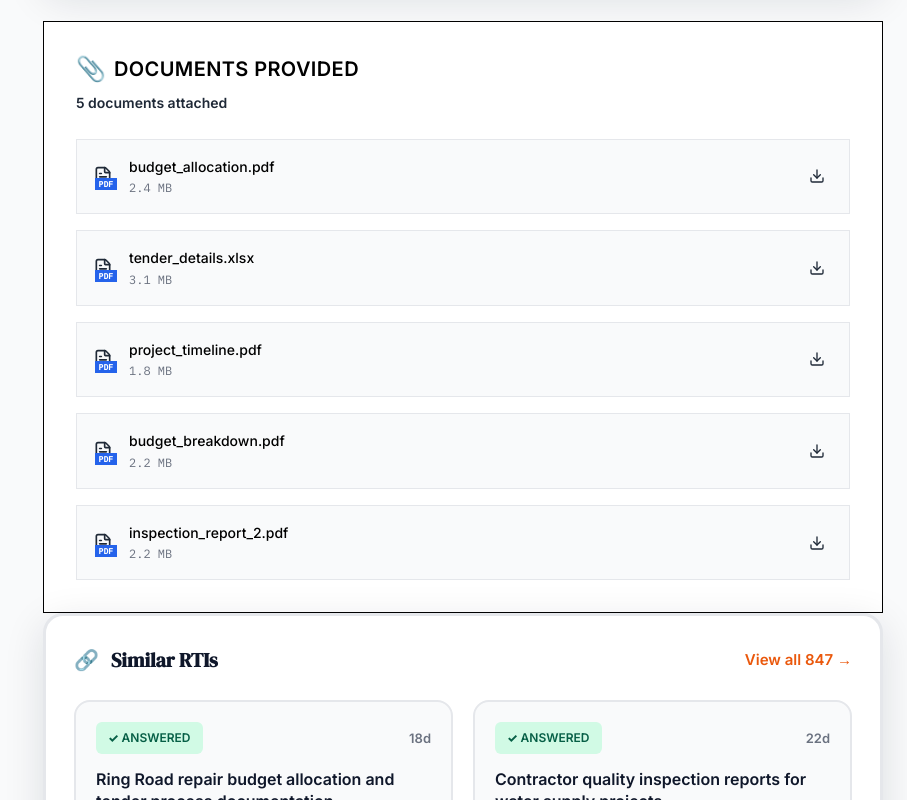
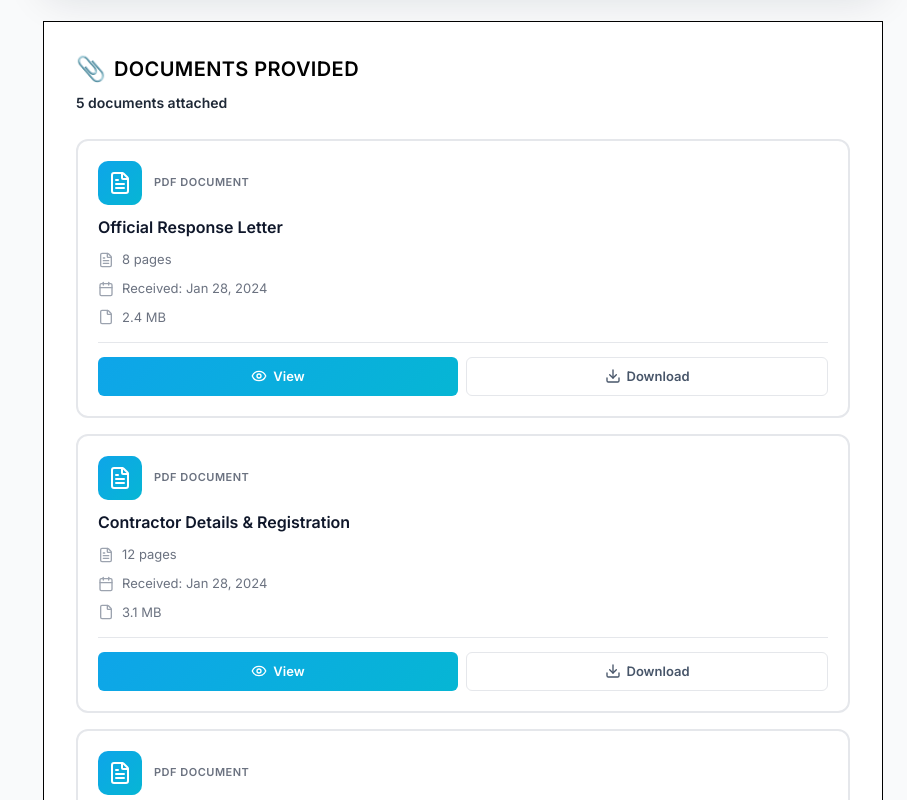
Before and after one commit to Yugantar-NGO/youRTI-UI, a Next.js app: page /rti/rti-001 in a window 1280 px wide. Shown: the part 2120-2920 px from the top of the page, without its empty margins (373-1280 px from the left). Built offline with nearby package versions, Linux system fonts and the light colour scheme.

Commit message:
style(documents): enhance document card layout and actions
- Add gradient background to document icon
- Implement View/Download action buttons
- Style primary button with gradient
- Add hover effects for better interactivity

```diff
--- a/src/components/features/rti-detail/atoms/DocumentAttachment.module.css
+++ b/src/components/features/rti-detail/atoms/DocumentAttachment.module.css
@@ -2,6 +2,7 @@
    COMPONENT: DocumentAttachment
    ============================================ */
 
+/* Legacy attachment styles (inline/list variants) */
 .attachment {
   display: flex;
   align-items: center;
@@ -27,17 +28,121 @@
   flex-direction: row;
 }
 
-.card {
-  flex-direction: row;
-  background-color: #F9FAFB;
-  border: 1px solid #E5E7EB;
-  border-radius: var(--radius-md);
-  padding: var(--spacing-md);
+/* Document Card - White background like image 2 */
+.documentCard {
+  background: white;
+  border: 2px solid #E5E7EB;
+  border-radius: 12px;
+  padding: 20px;
+  transition: all 200ms;
+  cursor: pointer;
 }
 
-.card:hover {
+.documentCard:hover {
   border-color: #0EA5E9;
-  background-color: #ffffff;
+  transform: translateY(-2px);
+  box-shadow: 0 4px 12px rgba(14, 165, 233, 0.15);
+}
+
+.documentCardHeader {
+  display: flex;
+  align-items: center;
+  gap: 12px;
+  margin-bottom: 12px;
+}
+
+.documentIcon {
+  width: 44px;
+  height: 44px;
+  background: linear-gradient(135deg, #0EA5E9 0%, #06B6D4 100%);
+  border-radius: 10px;
+  display: flex;
+  align-items: center;
+  justify-content: center;
+  font-size: 20px;
+  flex-shrink: 0;
+}
+
+.iconInside {
+  color: white;
+}
+
+.documentType {
+  font-size: 11px;
+  font-weight: 700;
+  text-transform: uppercase;
+  color: #6B7280;
+  letter-spacing: 0.5px;
+}
+
+.documentName {
+  font-size: 16px;
+  font-weight: 700;
+  color: #0F172A;
+  margin-bottom: 12px;
+  line-height: 1.3;
+}
+
+.documentMeta {
+  display: flex;
+  flex-direction: column;
+  gap: 8px;
+}
+
+.documentMetaItem {
+  display: flex;
+  align-items: center;
+  gap: 8px;
+  font-size: 13px;
+  color: #6B7280;
+}
+
+.documentMetaIcon {
+  font-size: 14px;
+  color: #9CA3AF;
+  flex-shrink: 0;
+}
+
+.documentActions {
+  display: flex;
+  gap: 8px;
+  margin-top: 14px;
+  padding-top: 14px;
+  border-top: 1px solid #E5E7EB;
+}
+
+.documentActionBtn {
+  flex: 1;
+  padding: 8px 12px;
+  background: white;
+  border: 1px solid #E5E7EB;
+  border-radius: 6px;
+  font-size: 13px;
+  font-weight: 600;
+  color: #475569;
+  cursor: pointer;
+  transition: all 150ms;
+  display: flex;
+  align-items: center;
+  justify-content: center;
+  gap: 6px;
+}
+
+.documentActionBtn:hover {
+  background: #0EA5E9;
+  color: white;
+  border-color: #0EA5E9;
+}
+
+.documentActionBtn.primary {
+  background: linear-gradient(135deg, #0EA5E9 0%, #06B6D4 100%);
+  color: white;
+  border: none;
+}
+
+.documentActionBtn.primary:hover {
+  transform: translateY(-1px);
+  box-shadow: 0 4px 12px rgba(14, 165, 233, 0.3);
 }
 
 /* Icon wrapper with file type badge */
--- a/src/components/features/rti-detail/atoms/DocumentAttachment.tsx
+++ b/src/components/features/rti-detail/atoms/DocumentAttachment.tsx
@@ -2,7 +2,7 @@
 
 import { BaseProps } from '@/types'
 import { RTIDocument } from '@/data/rtiDetailData'
-import { FileText, File, Download } from '@/lib/icons'
+import { FileText, File, Download, Eye, Calendar } from '@/lib/icons'
 import { Icon } from '@/components/ui/Icon'
 import { LucideIcon } from 'lucide-react'
 import styles from './DocumentAttachment.module.css'
@@ -16,17 +16,17 @@ interface DocumentAttachmentProps extends BaseProps {
  * DocumentAttachment Component
  *
  * Displays a document link with appropriate icon based on file type.
- * Supports inline and list layout variants.
+ * Supports inline, list, and card layout variants.
  *
  * @example
  * <DocumentAttachment
  *   document={{ name: 'report.pdf', type: 'pdf', size: '2.3 MB' }}
- *   variant="list"
+ *   variant="card"
  * />
  */
 export function DocumentAttachment({
   document,
-  variant = 'list',
+  variant = 'card',
   className = '',
 }: DocumentAttachmentProps) {
   // Map file types to icons
@@ -48,7 +48,58 @@ export function DocumentAttachment({
 
   const FileIcon = getFileIcon(document.type)
   const downloadUrl = document.url || '#'
+  const displayTitle = document.title || document.name
 
+  // Render card variant (white background with icon components)
+  if (variant === 'card') {
+    return (
+      <div className={`${styles.documentCard} ${className}`}>
+        <div className={styles.documentCardHeader}>
+          <div className={styles.documentIcon}>
+            <Icon icon={FileIcon} size="lg" className={styles.iconInside} />
+          </div>
+          <div className={styles.documentType}>{getFileTypeLabel(document.type)} Document</div>
+        </div>
+        <div className={styles.documentName}>{displayTitle}</div>
+        <div className={styles.documentMeta}>
+          {document.pages && (
+            <div className={styles.documentMetaItem}>
+              <Icon icon={FileText} size="sm" className={styles.documentMetaIcon} />
+              <span>{document.pages} pages</span>
+            </div>
+          )}
+          {document.receivedDate && (
+            <div className={styles.documentMetaItem}>
+              <Icon icon={Calendar} size="sm" className={styles.documentMetaIcon} />
+              <span>Received: {document.receivedDate}</span>
+            </div>
+          )}
+          {document.size && (
+            <div className={styles.documentMetaItem}>
+              <Icon icon={File} size="sm" className={styles.documentMetaIcon} />
+              <span>{document.size}</span>
+            </div>
+          )}
+        </div>
+        <div className={styles.documentActions}>
+          <button className={`${styles.documentActionBtn} ${styles.primary}`} aria-label={`View ${displayTitle}`}>
+            <Icon icon={Eye} size="sm" />
+            <span>View</span>
+          </button>
+          <button
+            className={styles.documentActionBtn}
+            aria-label={`Download ${displayTitle}`}
+            onClick={() => window.open(downloadUrl, '_blank')}
+          >
+            <Icon icon={Download} size="sm" />
+            <span>Download</span>
+          </button>
+        </div>
+      </div>
+    )
+  }
+
+  // Legacy inline/list variant
   return (
     <div className={`${styles.attachment} ${styles[variant]} ${className}`}>
       <div className={styles.iconWrapper}>
```
